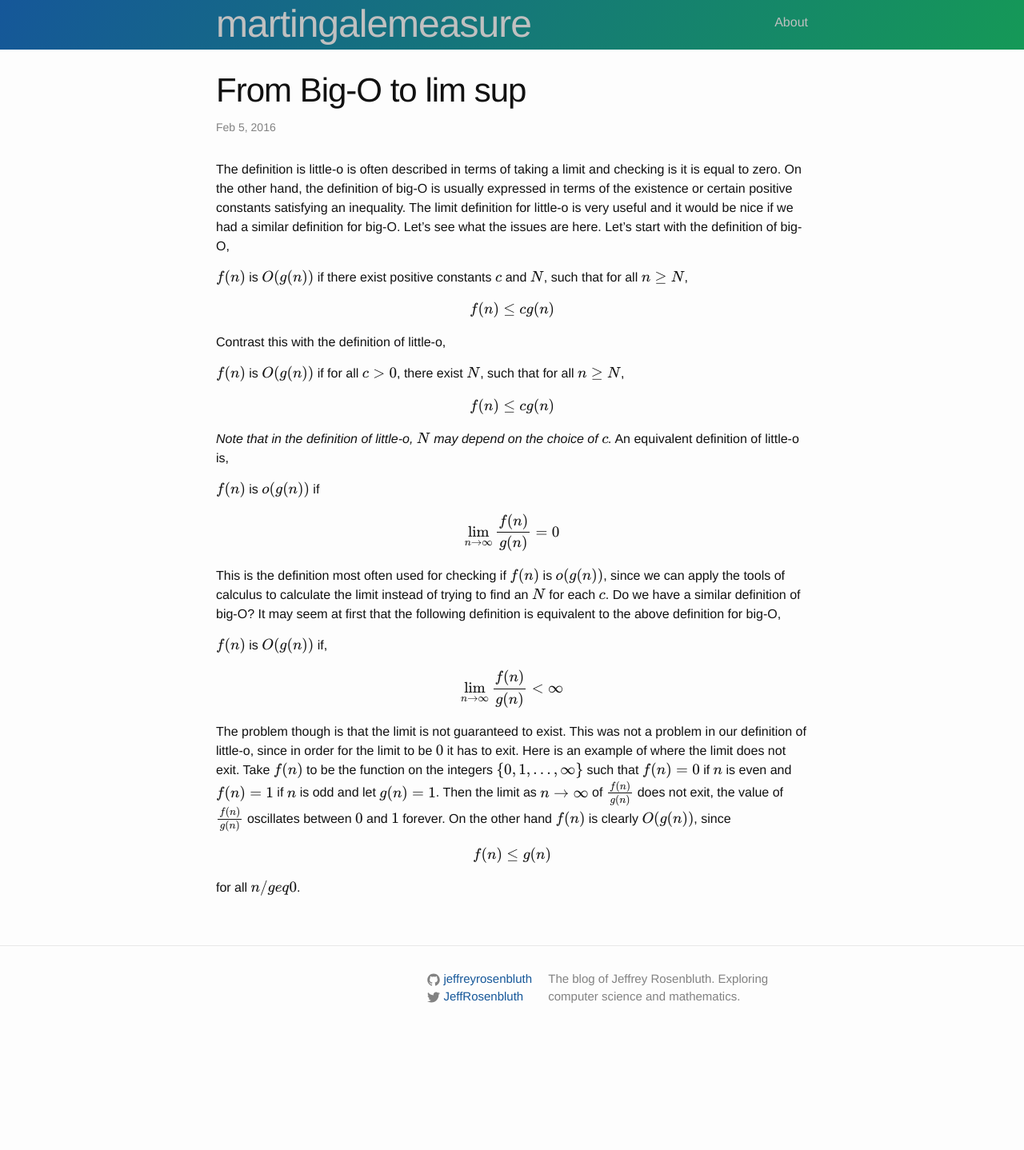
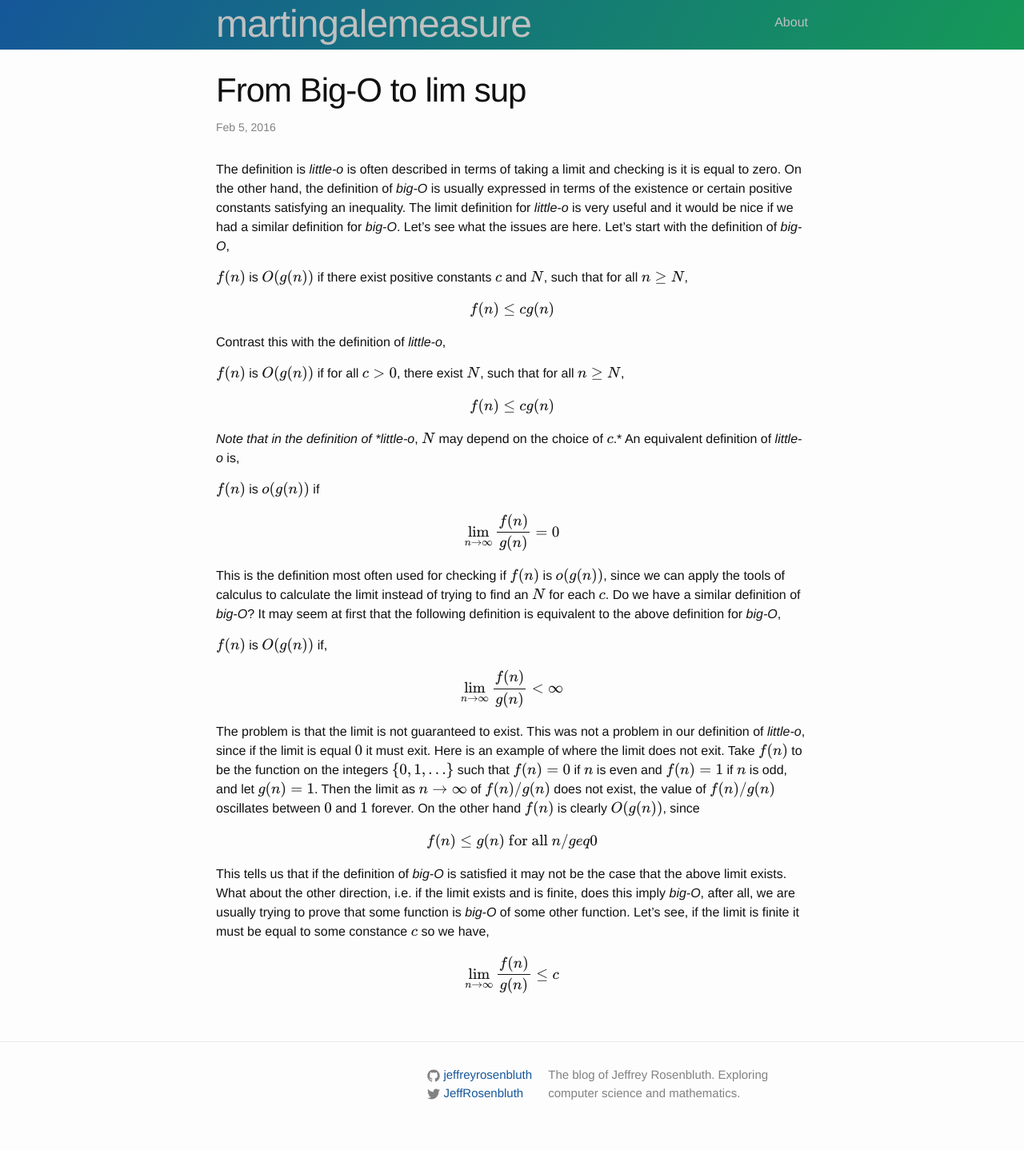
Before and after one commit to jeffreyrosenbluth/jeffreyrosenbluth.github.io, a Jekyll site: the page built from _posts/2016-02-05-bigO.md, in a window 1280 px wide. Shown: the whole page at 80% size. Built offline with Jekyll 4.4.1, drawn with Linux system fonts in a browser that asks for light colours; formulas are drawn with MathJax 3; comment, search, counter and statistics services are not loaded; before the commit the page ends 1318 px from its top, so only the background shows below that.

Commit message:
big-O limit

```diff
--- a/_posts/2016-02-05-bigO.md
+++ b/_posts/2016-02-05-bigO.md
@@ -2,14 +2,14 @@
 layout: post
 title: From Big-O to lim sup
 ---
-The definition is little-o is often described in terms of taking a limit and checking is it is equal to zero. On the other hand, the definition of big-O is usually expressed in terms of the existence or certain positive constants satisfying an inequality. The limit definition for little-o is very useful and it would be nice if we had a similar definition for big-O. Let's see what the issues are here. Let's start with the definition of big-O,
+The definition is *little-o* is often described in terms of taking a limit and checking is it is equal to zero. On the other hand, the definition of *big-O* is usually expressed in terms of the existence or certain positive constants satisfying an inequality. The limit definition for *little-o* is very useful and it would be nice if we had a similar definition for *big-O*. Let's see what the issues are here. Let's start with the definition of *big-O*,
 
-$$f(n)$$ is $$O(g(n))$$ if there exist positive constants $$c$$ and $$N$$, such that for all $$n \geq N$$, \\[f(n) \leq cg(n)\\] Contrast this with the definition of little-o,
+$$f(n)$$ is $$O(g(n))$$ if there exist positive constants $$c$$ and $$N$$, such that for all $$n \geq N$$, \\[f(n) \leq cg(n)\\] Contrast this with the definition of *little-o*,
 
 $$f(n)$$ is $$O(g(n))$$ if for all $$c > 0$$, there exist $$N$$, such that for all $$n \geq N$$, \\[f(n) \leq cg(n)\\]
 
-*Note that in the definition of little-o, $$N$$ may depend on the choice of $$c$$.*
-An equivalent definition of little-o is,
+*Note that in the definition of *little-o*, $$N$$ may depend on the choice of $$c$$.*
+An equivalent definition of *little-o* is,
 
 $$f(n)$$ is $$o(g(n))$$ if
 {% raw %}
@@ -18,7 +18,7 @@ $$
 $$
 {% endraw %}
 
-This is the definition most often used for checking if $$f(n)$$ is $$o(g(n))$$, since we can apply the tools of calculus to calculate the limit instead of trying to find an $$N$$ for each $$c$$. Do we have a similar definition of big-O? It may seem at first that the following definition is equivalent to the above definition for big-O,
+This is the definition most often used for checking if $$f(n)$$ is $$o(g(n))$$, since we can apply the tools of calculus to calculate the limit instead of trying to find an $$N$$ for each $$c$$. Do we have a similar definition of *big-O*? It may seem at first that the following definition is equivalent to the above definition for *big-O*,
 
 $$f(n)$$ is $$O(g(n))$$ if,
 {% raw %}
@@ -27,5 +27,14 @@ $$
 $$
 {% endraw %}
 
-The problem though is that the limit is not guaranteed to exist. This was not a problem in our definition of little-o, since in order for the limit to be $$0$$ it has to exit. Here is an example of where the limit does not exit. Take $$f(n)$$ to be the function on the integers $$\{0,1, \ldots, \infty\}$$ such that $$f(n)=0$$ if $$n$$ is even and $$f(n)=1$$ if $$n$$ is odd and let $$g(n)=1$$. Then the limit as $$n \rightarrow \infty$$ of $$\frac{f(n)}{g(n)}$$ does not exit, the value of $$\frac{f(n)}{g(n)}$$ oscillates between $$0$$ and $$1$$ forever. On the other hand $$f(n)$$ is clearly $$O(g(n))$$, since
-\\[f(n) \\leq g(n)\\] for all $$n /geq 0$$.
+The problem is that the limit is not guaranteed to exist. This was not a problem in our definition of *little-o*, since if the limit is equal $$0$$ it must exit. Here is an example of where the limit does not exit. Take $$f(n)$$ to be the function on the integers $$\{0,1, \ldots\}$$ such that $$f(n)=0$$ if $$n$$ is even and $$f(n)=1$$ if $$n$$ is odd, and let $$g(n)=1$$. Then the limit as $$n \rightarrow \infty$$ of $$f(n)/g(n)$$ does not exist, the value of $$f(n)/g(n)$$ oscillates between $$0$$ and $$1$$ forever. On the other hand $$f(n)$$ is clearly $$O(g(n))$$, since
+{% raw %}
+$$f(n) \leq g(n) \text{ for all } n /geq 0$$
+{% endraw %}
+
+This tells us that if the definition of *big-O* is satisfied it may not be the case that the above limit exists. What about the other direction, i.e. if the limit exists and is finite, does this imply *big-O*, after all, we are usually trying to prove that some function is *big-O* of some other function. Let's see, if the limit is finite it must be equal to some constance $$c$$ so we have,
+{% raw %}
+$$
+\lim_{n \rightarrow \infty} \frac{f(n)}{g(n)} \leq c
+$$
+{% endraw %}
```
